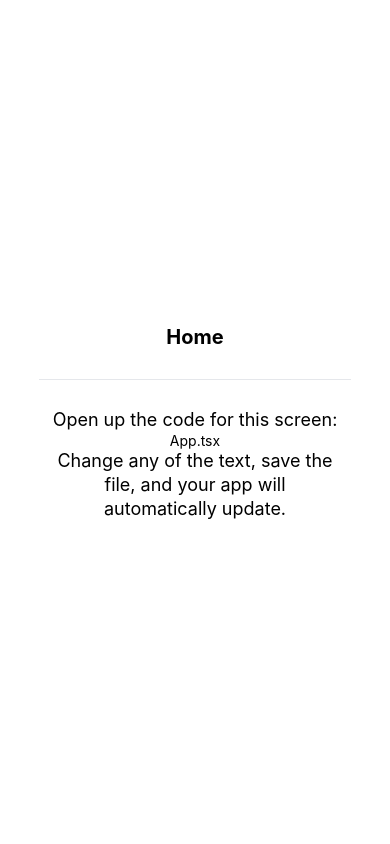
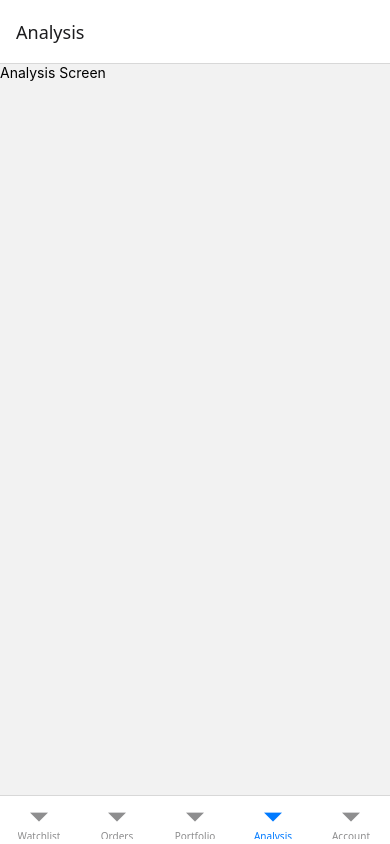
Before and after one commit to ArchitAvd/kite-clone, a React Native app: screen /Analysis in a window 390 px wide. Built offline with nearby package versions, Linux system fonts and the light colour scheme.

Commit message:
added tab navigation structure

```diff
--- a/App.tsx
+++ b/App.tsx
@@ -1,13 +1,13 @@
-import { ScreenContent } from 'components/ScreenContent';
-import { StatusBar } from 'expo-status-bar';
-
+import { NavigationContainer, DefaultTheme, DarkTheme } from '@react-navigation/native';
+import TabNavigator from './src/navigation/TabNavigator';
+import { useColorScheme } from 'react-native';
 import './global.css';
 
 export default function App() {
+  const scheme = useColorScheme();
   return (
-    <>
-      <ScreenContent title="Home" path="App.tsx"></ScreenContent>
-      <StatusBar style="auto" />
-    </>
+    <NavigationContainer theme={scheme === 'dark' ? DarkTheme : DefaultTheme}>
+      <TabNavigator />
+    </NavigationContainer>
   );
 }
--- a/components/Container.tsx
+++ /dev/null
@@ -1,9 +0,0 @@
-import { SafeAreaView } from 'react-native';
-
-export const Container = ({ children }: { children: React.ReactNode }) => {
-  return <SafeAreaView className={styles.container}>{children}</SafeAreaView>;
-};
-
-const styles = {
-  container: 'flex flex-1 m-6',
-};
--- a/components/EditScreenInfo.tsx
+++ /dev/null
@@ -1,29 +0,0 @@
-import { Text, View } from 'react-native';
-
-export const EditScreenInfo = ({ path }: { path: string }) => {
-  const title = 'Open up the code for this screen:';
-  const description =
-    'Change any of the text, save the file, and your app will automatically update.';
-
-  return (
-    <View>
-      <View className={styles.getStartedContainer}>
-        <Text className={styles.getStartedText}>{title}</Text>
-        <View className={styles.codeHighlightContainer + styles.homeScreenFilename}>
-          <Text>{path}</Text>
-        </View>
-        <Text className={styles.getStartedText}>{description}</Text>
-      </View>
-    </View>
-  );
-};
-
-const styles = {
-  codeHighlightContainer: `rounded-md px-1`,
-  getStartedContainer: `items-center mx-12`,
-  getStartedText: `text-lg leading-6 text-center`,
-  helpContainer: `items-center mx-5 mt-4`,
-  helpLink: `py-4`,
-  helpLinkText: `text-center`,
-  homeScreenFilename: `my-2`,
-};
--- a/components/ScreenContent.tsx
+++ /dev/null
@@ -1,25 +0,0 @@
-import { Text, View } from 'react-native';
-
-import { EditScreenInfo } from './EditScreenInfo';
-
-type ScreenContentProps = {
-  title: string;
-  path: string;
-  children?: React.ReactNode;
-};
-
-export const ScreenContent = ({ title, path, children }: ScreenContentProps) => {
-  return (
-    <View className={styles.container}>
-      <Text className={styles.title}>{title}</Text>
-      <View className={styles.separator} />
-      <EditScreenInfo path={path} />
-      {children}
-    </View>
-  );
-};
-const styles = {
-  container: `items-center flex-1 justify-center`,
-  separator: `h-[1px] my-7 w-4/5 bg-gray-200`,
-  title: `text-xl font-bold`,
-};
--- /dev/null
+++ b/nativewind-env.d.ts
@@ -0,0 +1,3 @@
+/// <reference types="nativewind/types" />
+
+// NOTE: This file should not be edited and should be committed with your source code. It is generated by NativeWind.
--- a/package.json
+++ b/package.json
@@ -11,13 +11,17 @@
     "web": "expo start --web"
   },
   "dependencies": {
+    "@react-navigation/bottom-tabs": "^7.3.13",
+    "@react-navigation/native": "^7.1.9",
     "expo": "^53.0.9",
     "expo-status-bar": "~2.2.3",
     "nativewind": "latest",
     "react": "19.0.0",
     "react-native": "0.79.2",
+    "react-native-gesture-handler": "^2.25.0",
     "react-native-reanimated": "~3.17.4",
-    "react-native-safe-area-context": "5.4.0"
+    "react-native-safe-area-context": "^5.4.0",
+    "react-native-screens": "^4.10.0"
   },
   "devDependencies": {
     "@babel/core": "^7.20.0",
--- /dev/null
+++ b/src/navigation/TabNavigator.tsx
@@ -0,0 +1,20 @@
+import { createBottomTabNavigator } from '@react-navigation/bottom-tabs';
+import Watchlist from '../screens/Watchlist';
+import Order from '../screens/Order';
+import Portfolio from '../screens/Portfolio';
+import Analysis from '../screens/Analysis';
+import Account from '../screens/Account';
+
+const Tab = createBottomTabNavigator();
+
+export default function TabNavigator() {
+  return (
+    <Tab.Navigator>
+      <Tab.Screen name="Watchlist" component={Watchlist} />
+      <Tab.Screen name="Orders" component={Order} />
+      <Tab.Screen name="Portfolio" component={Portfolio} />
+      <Tab.Screen name="Analysis" component={Analysis} />
+      <Tab.Screen name="Account" component={Account} />
+    </Tab.Navigator>
+  );
+}
--- /dev/null
+++ b/src/screens/Account.tsx
@@ -0,0 +1,11 @@
+import { useColorScheme } from 'nativewind';
+import { View, Text } from 'react-native';
+
+export default function Account() {
+  const scheme = useColorScheme();
+  return (
+    <View>
+      <Text> Account Screen</Text>
+    </View>
+  );
+}
--- /dev/null
+++ b/src/screens/Analysis.tsx
@@ -0,0 +1,11 @@
+import { useColorScheme } from 'nativewind';
+import { Text, View } from 'react-native';
+
+export default function Analysis() {
+  const scheme = useColorScheme();
+  return (
+    <View>
+      <Text>Analysis Screen</Text>
+    </View>
+  );
+}
--- /dev/null
+++ b/src/screens/Order.tsx
@@ -0,0 +1,11 @@
+import { useColorScheme } from 'nativewind';
+import { View, Text } from 'react-native';
+
+export default function Order() {
+  const scheme = useColorScheme();
+  return (
+    <View>
+      <Text>Order Screen</Text>
+    </View>
+  );
+}
--- /dev/null
+++ b/src/screens/Portfolio.tsx
@@ -0,0 +1,11 @@
+import { useColorScheme } from 'nativewind';
+import { Text, View } from 'react-native';
+
+export default function Portfolio() {
+  const scheme = useColorScheme();
+  return (
+    <View>
+      <Text> Portfolio Screen</Text>
+    </View>
+  );
+}
--- /dev/null
+++ b/src/screens/Watchlist.tsx
@@ -0,0 +1,11 @@
+import { useColorScheme } from 'nativewind';
+import { View, Text } from 'react-native';
+
+export default function Watchlist() {
+  const scheme = useColorScheme();
+  return (
+    <View>
+      <Text> Watchlist screen </Text>
+    </View>
+  );
+}
```
Also changed, not shown: 2 other files (tests, documents, lock files or other folders).
